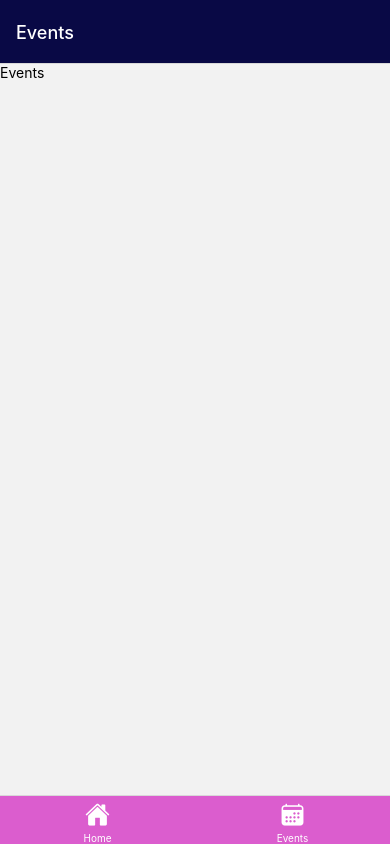
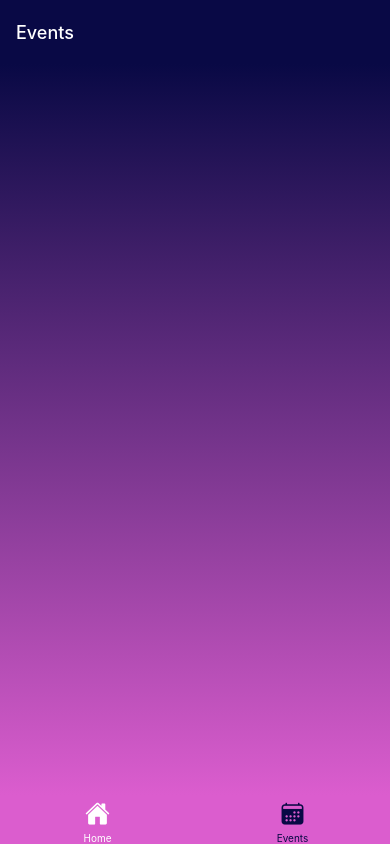
Before and after one commit to Supr3me-code/jalshi, a React Native app: screen /Events in a window 390 px wide. Built offline with nearby package versions, Linux system fonts and the light colour scheme.

Commit message:
added gradient background

```diff
--- a/App.js
+++ b/App.js
@@ -15,9 +15,10 @@ const AppOverview = () => {
       screenOptions={{
         headerStyle: { backgroundColor: "#090945" },
         headerTintColor: "white",
-        tabBarStyle: { backgroundColor: "#db5dce" },
-        tabBarActiveTintColor: "white",
+        tabBarStyle: { backgroundColor: "#db5dce", borderTopWidth: 0 },
+        tabBarActiveTintColor: "#090945",
         tabBarInactiveTintColor: "white",
+        headerShadowVisible: false,
       }}
     >
       <BottomTabs.Screen
@@ -27,7 +28,7 @@ const AppOverview = () => {
           title: "Jalshi",
           tabBarLabel: "Home",
           tabBarIcon: ({ color, size }) => (
-            <Ionicons name="home" size={size} color={"white"} />
+            <Ionicons name="home" size={size} color={color} />
           ),
         }}
       />
@@ -38,7 +39,7 @@ const AppOverview = () => {
           title: "Events",
           tabBarLabel: "Events",
           tabBarIcon: ({ color, size }) => (
-            <Ionicons name="calendar" size={size} color={"white"} />
+            <Ionicons name="calendar" size={size} color={color} />
           ),
         }}
       />
--- a/package.json
+++ b/package.json
@@ -16,7 +16,8 @@
     "expo-status-bar": "~1.6.0",
     "react": "18.2.0",
     "react-native": "0.72.4",
-    "expo-updates": "~0.18.12"
+    "expo-updates": "~0.18.12",
+    "expo-linear-gradient": "~12.3.0"
   },
   "devDependencies": {
     "@babel/core": "^7.20.0"
--- a/screens/Events.js
+++ b/screens/Events.js
@@ -1,11 +1,21 @@
-import { View, Text } from "react-native";
+import { View, Text, StyleSheet } from "react-native";
+import { LinearGradient } from "expo-linear-gradient";
 
 const Events = () => {
   return (
-    <View>
-      <Text>Events</Text>
-    </View>
+    <LinearGradient colors={["#090945", "#db5dce"]} style={styles.container}>
+      <View>
+        <Text></Text>
+      </View>
+    </LinearGradient>
   );
 };
 
 export default Events;
+
+const styles = StyleSheet.create({
+  container: {
+    flex: 1,
+    backgroundColor: 'transparent'
+  },
+});
--- a/screens/Home.js
+++ b/screens/Home.js
@@ -1,11 +1,20 @@
-import { View, Text } from "react-native";
+import { View, Text, StyleSheet } from "react-native";
+import { LinearGradient } from "expo-linear-gradient";
 
 const Home = () => {
   return (
-    <View>
-      <Text>Home Screen</Text>
-    </View>
+    <LinearGradient colors={["#090945", "#db5dce"]} style={styles.container}>
+      <View>
+        <Text></Text>
+      </View>
+    </LinearGradient>
   );
 };
 
 export default Home;
+
+const styles = StyleSheet.create({
+  container: {
+    flex: 1,
+  },
+});
```
Also changed, not shown: components/EventCard.js (+7 -0 lines), 1 other file (tests, documents, lock files or other folders).
